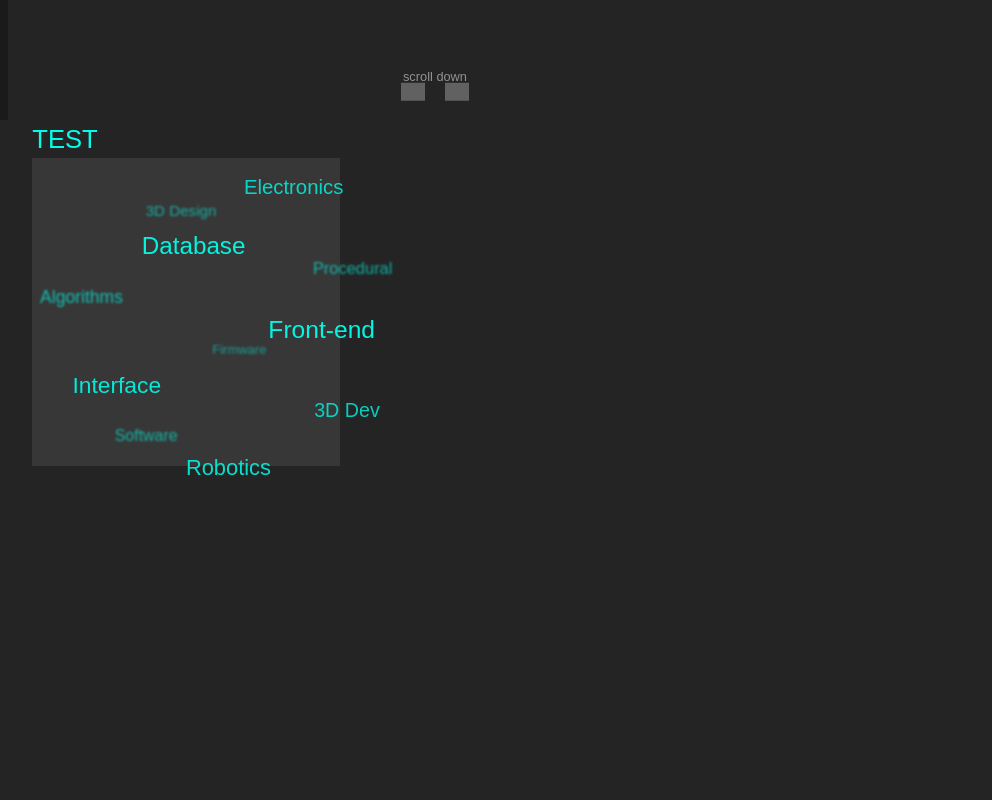
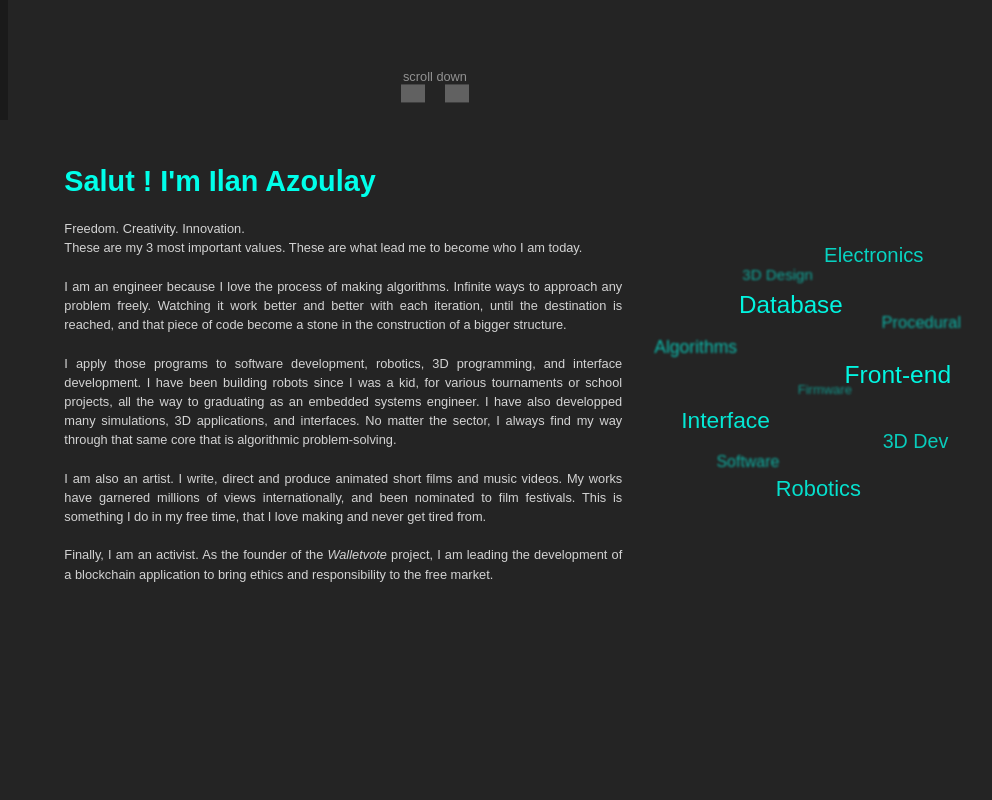
Before and after one commit to IlanAzoulay/portfolio, a Nuxt app: page / in a window 1280 px wide. Shown: the part 680-1480 px from the top of the page, without its empty margins (205-1197 px from the left). Built offline with nearby package versions, Linux system fonts and the light colour scheme; grey boxes are pictures that could not be loaded.

Commit message:
added Sphere to presentation

```diff
--- a/components/PagePresentation.vue
+++ b/components/PagePresentation.vue
@@ -1,9 +1,11 @@
 <template>
     <div class="bg-gray_moi min-h-screen">
-        <div class="pl-14 py-10 pr-32">
+        <div class="px-14 py-10">
             <h1>
                 Salut ! I'm Ilan Azoulay
             </h1>
+            <div class="flex flex-row">
+
                 <p class="py-4">
                     Freedom. Creativity. Innovation.
                     <br>
@@ -25,9 +27,22 @@
                     Finally, I am an activist. As the founder of the <em>Walletvote</em> project,
                     I am leading the development of a blockchain application to bring ethics and responsibility to the free market.
                 </p>
+
+                <SphereTest/>
+            </div>
         </div>
     </div>
 </template>
+
+<script>
+import SphereTest from "@/components/SphereTest.vue";
+
+export default {
+    components: {
+        SphereTest
+    }
+}
+</script>
 
 <style scoped>
     h1 {
@@ -39,7 +54,7 @@
     p{
         @apply text-white text-opacity-80;
         font-family: Arial;
-        font-size: 1.25vw;
+        font-size: 1vw;
         text-align: justify;
     }
 </style>
--- a/components/SphereItem.vue
+++ b/components/SphereItem.vue
@@ -16,7 +16,10 @@ export default {
         index: Number,
         number_items: Number,
         radius: Number,
-        rotation_matrix: Array
+        rotation_matrix: Array,
+        size_min: Number,
+        size_max: Number,
+        padding: Number
     },
     data() {
         return {
@@ -27,8 +30,6 @@ export default {
             angle_theta: 0,
             angle_phi: 0,
             blur_max: 0.1,
-            size_min: 1,
-            size_max: 2,
             opacity_min: 0.5
         };
     },
@@ -90,10 +91,10 @@ export default {
         },
 
         get_top(){
-            return this.radius + this.radius * this.pos_z;
+            return this.padding + this.radius + this.radius * this.pos_z;
         },
         get_left(){
-            return this.radius + this.radius * this.pos_y;
+            return this.padding + this.radius + this.radius * this.pos_y;
         },
 
         get_linear_value(coord, min, max) {
--- a/components/SphereTest.vue
+++ b/components/SphereTest.vue
@@ -1,10 +1,9 @@
 <template>
-    <div class="pl-6 bg-gray_moi min-h-screen">
-        <h1 class="">TEST</h1>
+    <div class="">
         <!-- Le positionnement RELATIVE permet aux objets enfant de se positionner de maniere relative -->
         <!-- <div class="relative w-screen h-screen bg-gray_moi-light" id="sphere"> -->
-        <div class="relative bg-gray_moi-light" id="sphere" @mouseenter="start_roll" @mousemove="update_roll" @mouseleave="end_roll"
-            :style="`width: ${radius*2}vw; height: ${radius*2}vw;`">
+        <div class="relative" id="sphere" @mouseenter="start_roll" @mousemove="update_roll" @mouseleave="end_roll"
+            :style="`width: ${get_area_width()}vw; height: ${get_area_height()}vw;`">
             <SphereItem
                 class="absolute top-0 left-0"
                 v-for='(item, index) in list' :key='index'
@@ -13,6 +12,9 @@
                 :number_items="list.length"
                 :radius="radius"
                 :rotation_matrix="rotation_matrix"
+                :size_min="size_min"
+                :size_max="size_max"
+                :padding="padding"
                  />
         </div>
     </div>
@@ -31,16 +33,23 @@ export default {
         return {
             active: false,
             timer: undefined,
-            interval: 10,  // milliseconds
-            radius: 12,
+            interval: 15,  // milliseconds
+            radius: 10,
             rotation_matrix: undefined,
-            // list: ['10', '20', '30', '40', '50', '60', '70', '80', '90'],
             list: data.sphere_items,
             mouse_x: 0,
             mouse_y: 0,
+            padding: 2,
+
+            // Center coord of the area
             center_x: undefined,
             center_y: undefined,
-            vitesse_max: 1 // degrees
+
+            vitesse_max: 1, // degrees
+
+            // Font size range
+            size_min: 1,
+            size_max: 2
         };
     },
 
@@ -134,6 +143,14 @@ export default {
         get_speed(coord_start, size, mouse){
             // More or less fast depending on how far from the center
             return 2*(this.vitesse_max / size) * (mouse - coord_start - (size/2));
+        },
+
+        get_area_width(){
+
+            return this.radius * 2 + 3.5 * this.size_max + 2 * this.padding;
+        },
+        get_area_height(){
+            return this.radius * 2 + this.size_max + 2 * this.padding;
         }
     },
 
@@ -142,11 +159,6 @@ export default {
 
 
 <style scoped>
-    h1 {
-        @apply text-cyan;
-        font-family: Arial;
-        font-size: 2vw;
-    }
     .sphere_item {
         @apply text-cyan;
         font-family: Arial;
--- a/pages/index.vue
+++ b/pages/index.vue
@@ -7,7 +7,6 @@
             <RightBar class="col-span-2"/>
         </div>
 
-        <SphereTest/>
         <PagePresentation id="about"/>
         <PageEngineering id="engineering"/>
         <ProjectHistory id="history"/>
```
Lines whose indentation alone changed are shown as unchanged.
